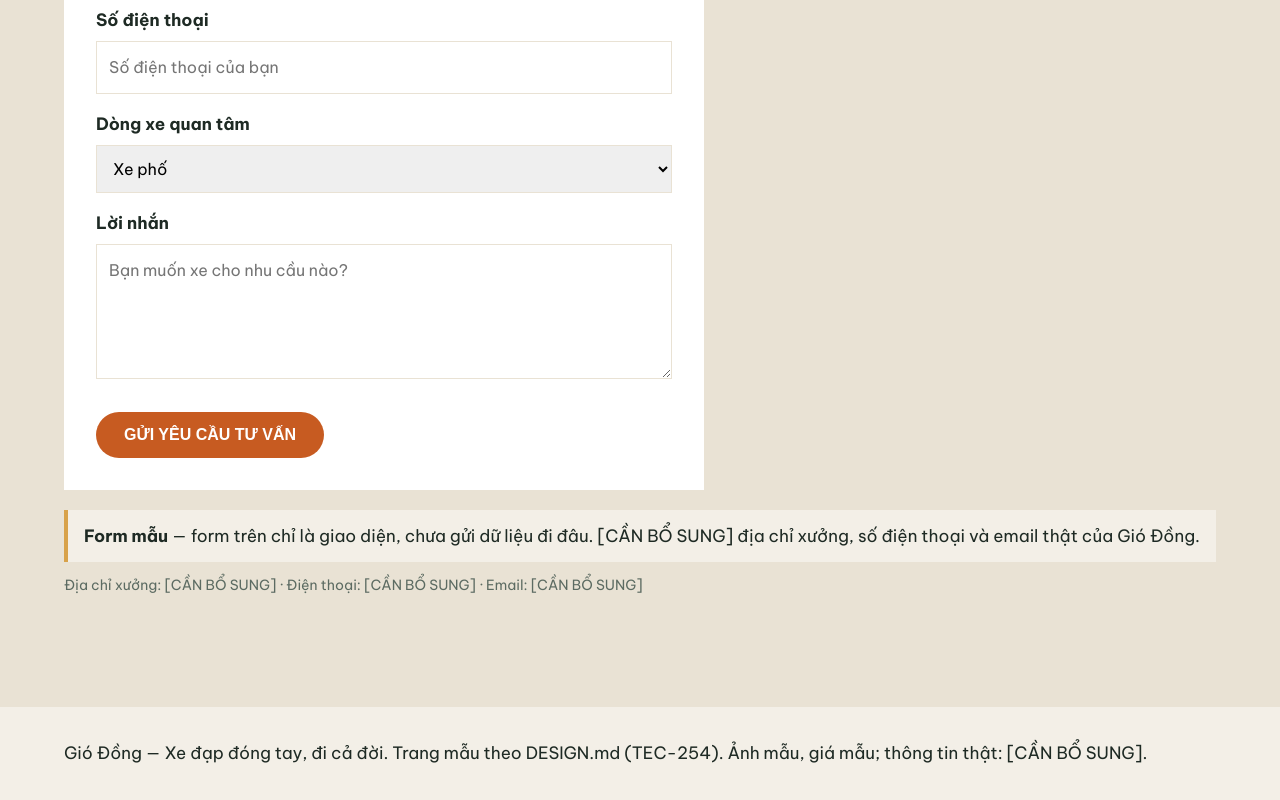
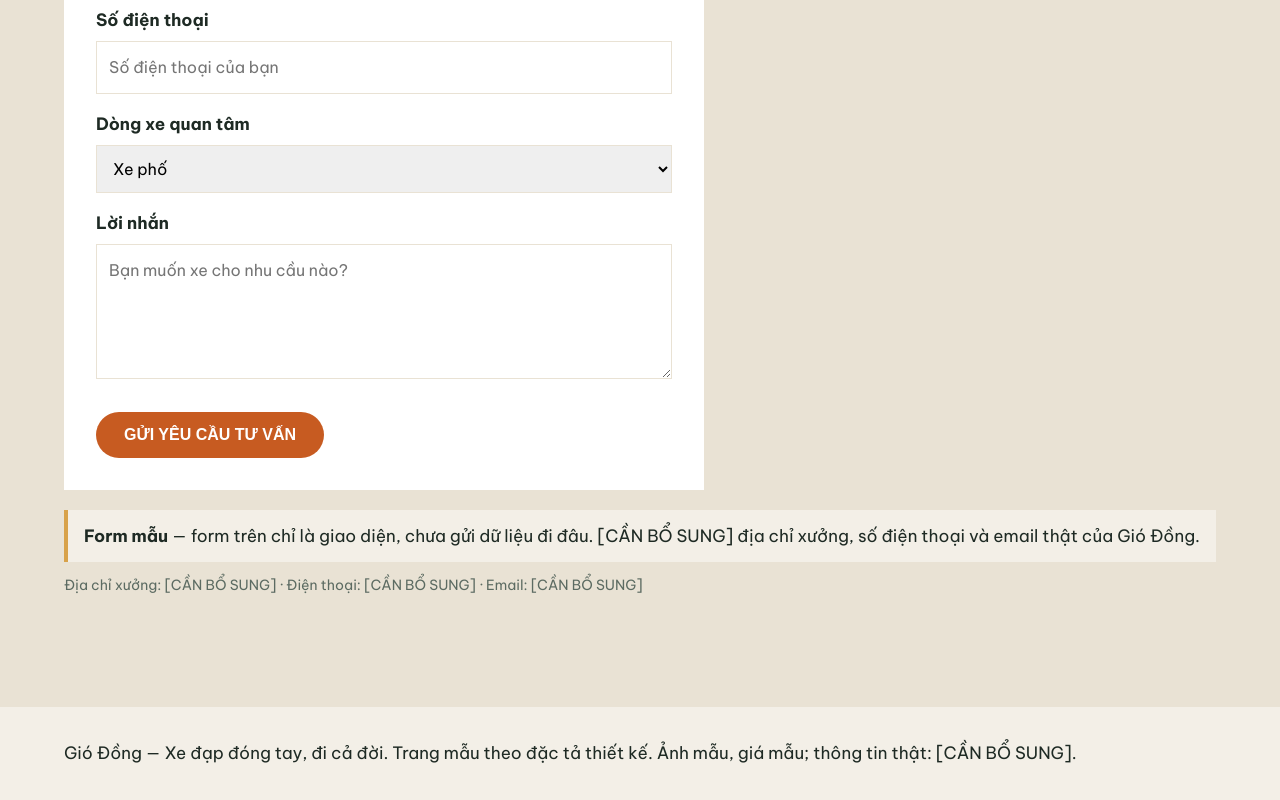
Before and after one commit to Muse-Soft/m-software-gio-dong, a plain HTML site: page index.html in a window 1280 px wide. Shown: the part 4157-4957 px from the top of the page. Drawn offline with nearby package versions, Linux system fonts and the light colour scheme.

Commit message:
Làm sạch chú thích và chữ hiển thị trên trang công khai (#3)
Co-authored-by: Mèo DevOps <devops@genalpha.dev>
Co-authored-by: Claude Sonnet 5.5 <noreply@anthropic.com>

```diff
--- a/index.html
+++ b/index.html
@@ -236,7 +236,7 @@
 
 <footer>
   <div class="wrap">
-    <p style="margin:0">Gió Đồng — Xe đạp đóng tay, đi cả đời. Trang mẫu theo DESIGN.md (TEC-254). Ảnh mẫu, giá mẫu; thông tin thật: [CẦN BỔ SUNG].</p>
+    <p style="margin:0">Gió Đồng — Xe đạp đóng tay, đi cả đời. Trang mẫu theo đặc tả thiết kế. Ảnh mẫu, giá mẫu; thông tin thật: [CẦN BỔ SUNG].</p>
   </div>
 </footer>
 
```
